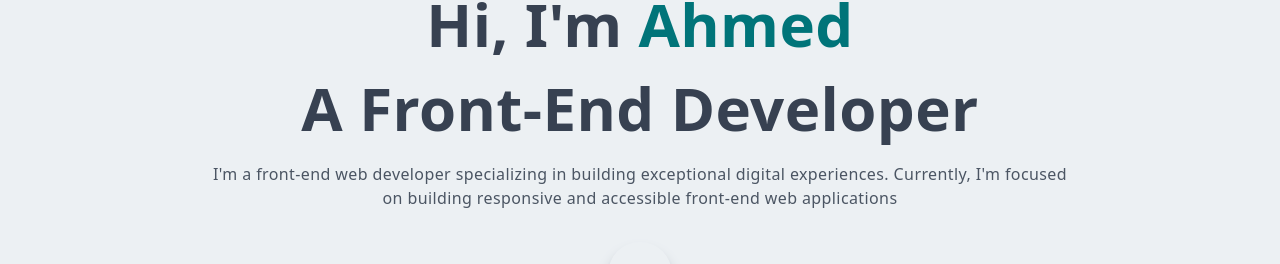
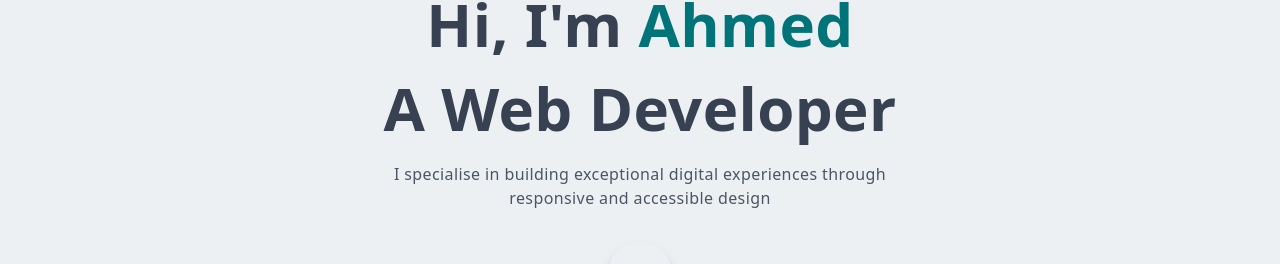
Before and after one commit to lazybump/Portfolio-site-Old, a Next.js app: page / in a window 1280 px wide. Shown: the part 262-526 px from the top of the page. Built offline with nearby package versions, Linux system fonts and the light colour scheme.

Commit message:
Update Main.tsx

```diff
--- a/components/Main.tsx
+++ b/components/Main.tsx
@@ -14,11 +14,10 @@ const Main: React.FC = () => {
           <h1 className="py-4 text-gray-700">
             Hi, I&apos;m <span className="text-primary-color">Ahmed</span>
           </h1>
-          <h1 className="py-2 text-gray-700">A Front-End Developer</h1>
+          <h1 className="py-2 text-gray-700">A Web Developer</h1>
           <p className="py-4 text-gray-600 max-w-[70%] m-auto">
-            I&apos;m a front-end web developer specializing in building
-            exceptional digital experiences. Currently, I&apos;m focused on
-            building responsive and accessible front-end web applications
+            I specialise in building
+            exceptional digital experiences through responsive and accessible design
           </p>
           <div className="flex items-center justify-center max-w-[330px] m-auto py-4">
             <div className="p-6 duration-300 ease-in rounded-full shadow-lg cursor-pointer shadow-gray-400 hover:scale-110">
```
